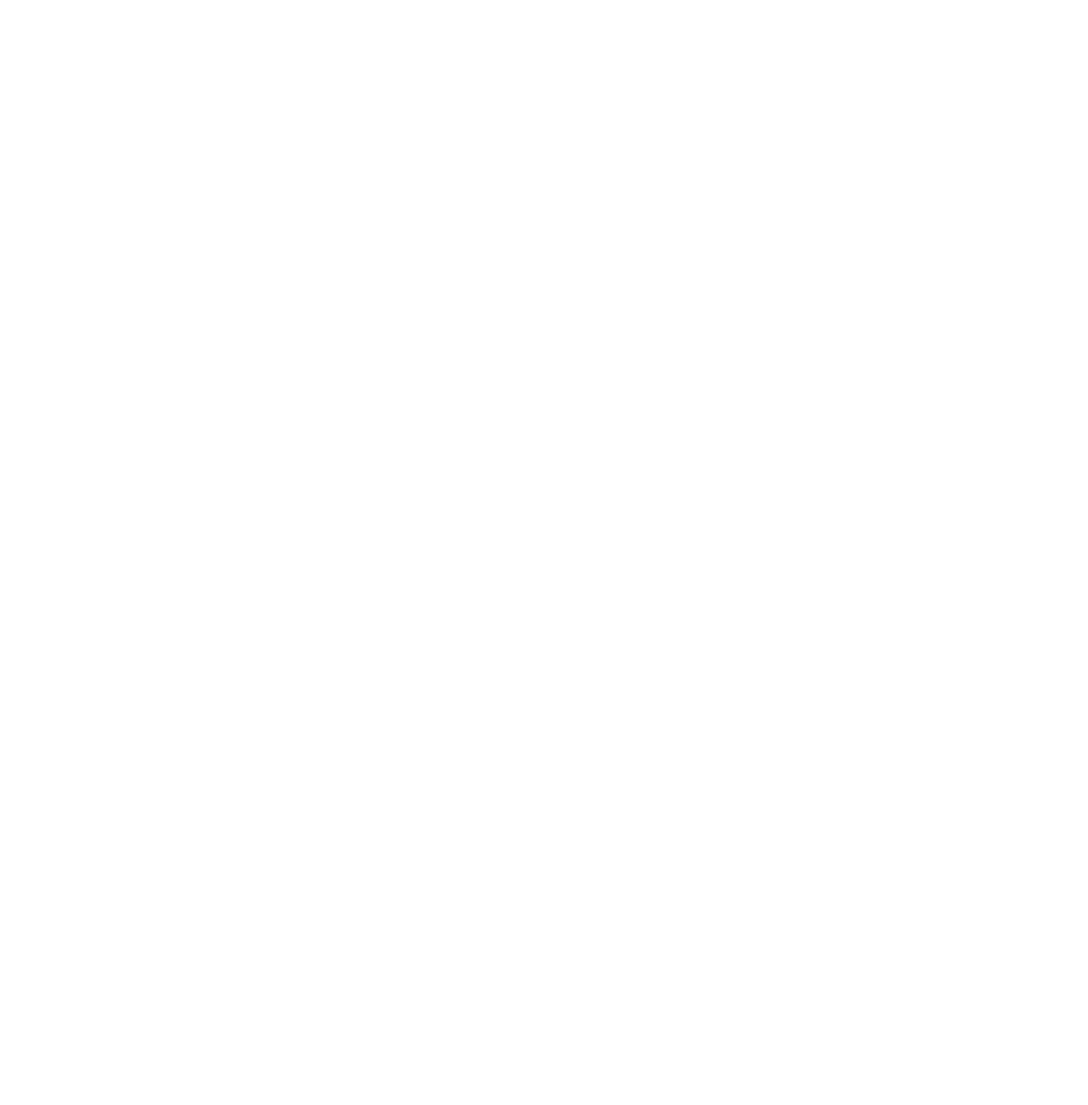
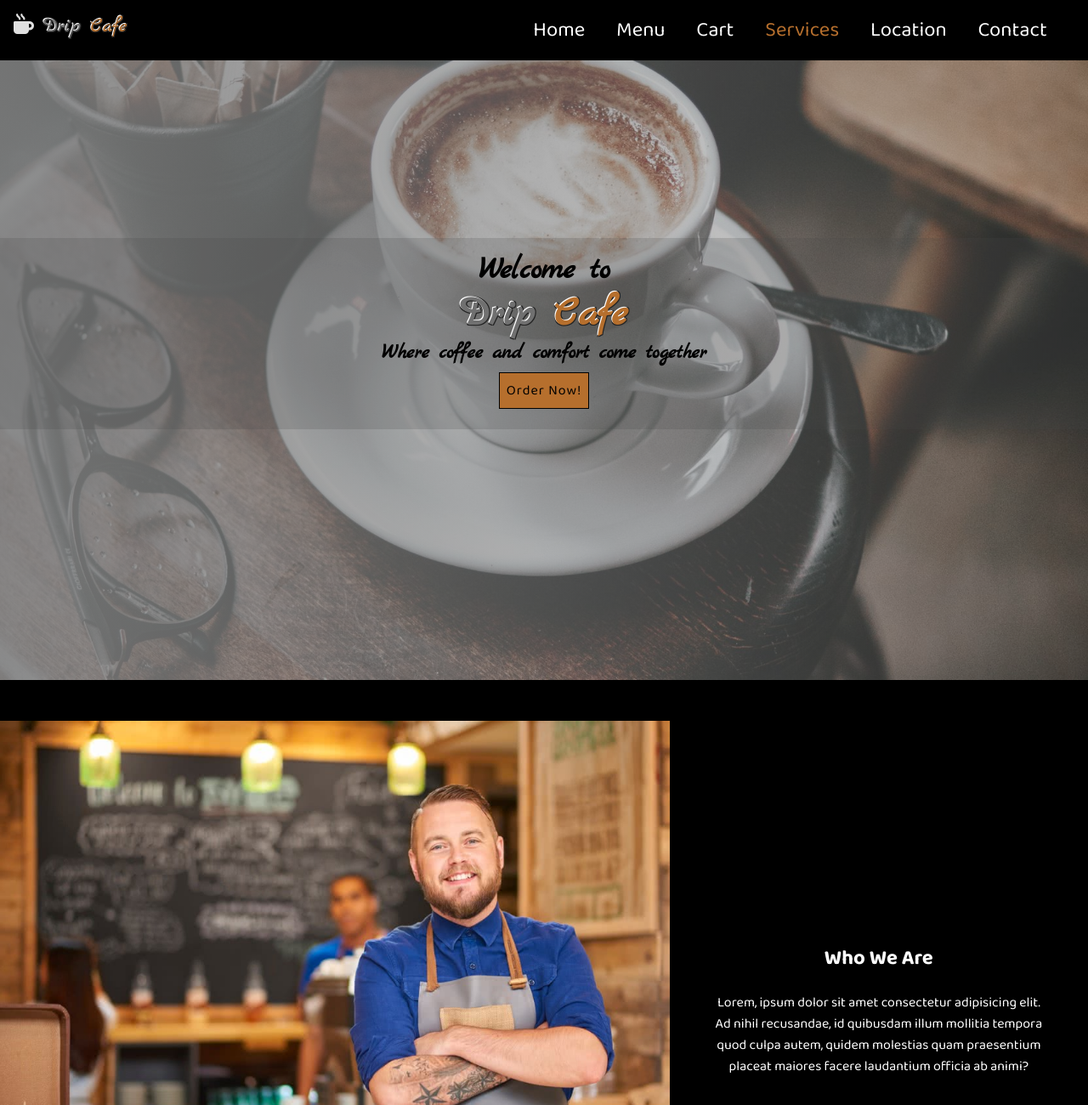
Before and after one commit to lchua2314/Coffee-Shop-Website, a plain HTML site: page services.html in a window 1280 px wide. Shown: the top 1300 px of the page at 85% size. Before the commit the page ends 800 px from the top, so only its background shows below. Drawn offline with Linux system fonts and the light colour scheme.

Commit message:
Initial services page copied from home page

```diff
--- a/scss/main.scss
+++ b/scss/main.scss
@@ -3,6 +3,7 @@
 @import "home";
 @import "cart";
 @import "responsive";
+@import "services";
 
 header {
   position: fixed;
--- /dev/null
+++ b/scss/services.scss
@@ -0,0 +1,109 @@
+.services {
+  font-family: "Baloo 2", cursive;
+  .pic-area {
+    height: 100vh;
+    padding-top: 35vh;
+    overflow: hidden;
+    align-items: center;
+    text-align: center;
+    background: linear-gradient(to right, rgba(grey, 0.9), rgba(grey, 0.3)),
+      url("../img/image-1.jpg") center top no-repeat;
+    background-size: cover;
+    font-family: "Marck Script", cursive;
+
+    h1,
+    h2,
+    h3 {
+      font-weight: 800;
+    }
+
+    h1 {
+      font-size: 48px;
+    }
+
+    h2 {
+      font-size: 36px;
+    }
+
+    h3 {
+      font-size: 24px;
+    }
+
+    .pic-area-text {
+      padding: 1rem;
+      background: rgba(71, 71, 71, 0.2);
+    }
+
+    .btn-order {
+      cursor: pointer;
+      font-family: "Baloo 2", cursive;
+      text-decoration: none;
+      outline: none;
+      padding: 0.5rem;
+      margin: 0.5rem;
+      font-size: 1rem;
+      letter-spacing: 1px;
+      background: $primary-color;
+      border: 1px solid black;
+      @include transition-ease;
+
+      &:hover {
+        background: $hover-color;
+      }
+    }
+  }
+
+  .main-area {
+    h1 {
+      text-align: center;
+      margin: 20px;
+    }
+
+    p {
+      align-items: center;
+      text-align: center;
+      margin: 0 3rem;
+    }
+
+    .section-area {
+      .intro {
+        padding: 3rem 0;
+        display: flex;
+        color: white;
+        background: black;
+      }
+
+      .services {
+        padding: 3rem 0;
+        display: flex;
+        color: black;
+        background: $primary-color;
+      }
+
+      .menu {
+        padding: 3rem 0;
+        display: flex;
+        color: black;
+        background: $secondary-color;
+      }
+
+      .box {
+        &-img {
+          img {
+            width: 100%;
+            height: 100%;
+          }
+        }
+
+        &-text {
+          width: 50%;
+          padding-top: 30vh;
+        }
+      }
+    }
+  }
+
+  footer {
+    background-color: $secondary-color;
+  }
+}
--- a/services.html
+++ b/services.html
@@ -0,0 +1,146 @@
+<!DOCTYPE html>
+<html lang="en">
+  <head>
+    <meta charset="UTF-8" />
+    <meta name="viewport" content="width=device-width, initial-scale=1.0" />
+    <title>Drip Cafe - Services</title>
+    <link rel="stylesheet" href="css/main.css" />
+    <link
+      href="https://fonts.googleapis.com/css2?family=Baloo+2:wght@400;700&family=Marck+Script&display=swap"
+      rel="stylesheet"
+    />
+  </head>
+
+  <body>
+    <header>
+      <nav class="nav">
+        <a class="logo" href="index.html"
+          ><span class="mug-logo"><i class="fas fa-mug-hot"></i></span>
+          <span class="logo-first">Drip</span>
+          <span class="logo-last">Cafe</span>
+        </a>
+
+        <ul class="menu-nav">
+          <li class="menu-nav__item">
+            <a href="index.html" class="menu-nav__link">
+              Home
+            </a>
+          </li>
+          <li class="menu-nav__item">
+            <a href="menu.html" class="menu-nav__link">
+              Menu
+            </a>
+          </li>
+          <li class="menu-nav__item">
+            <a href="cart.html" class="menu-nav__link">
+              Cart
+            </a>
+          </li>
+          <li class="menu-nav__item active">
+            <a href="services.html" class="menu-nav__link">
+              Services
+            </a>
+          </li>
+          <li class="menu-nav__item">
+            <a href="location.html" class="menu-nav__link">
+              Location
+            </a>
+          </li>
+          <li class="menu-nav__item">
+            <a href="contact.html" class="menu-nav__link">
+              Contact
+            </a>
+          </li>
+        </ul>
+      </nav>
+    </header>
+
+    <main>
+      <section class="services">
+        <div class="pic-area">
+          <div class="pic-area-text">
+            <h2>Welcome to</h2>
+            <h1 class="home__name">
+              <span class="logo-first">Drip</span>
+              <span class="logo-last">Cafe</span>
+            </h1>
+            <h3>Where coffee and comfort come together</h3>
+            <button class="btn-order">Order Now!</button>
+          </div>
+        </div>
+        <div class="main-area">
+          <div class="section-area">
+            <div class="intro">
+              <div class="box-img">
+                <img src="img/who-we-are.jpg" alt="Who We Are" />
+              </div>
+              <div class="box-text">
+                <h1>Who We Are</h1>
+                <p>
+                  Lorem, ipsum dolor sit amet consectetur adipisicing elit. Ad
+                  nihil recusandae, id quibusdam illum mollitia tempora quod
+                  culpa autem, quidem molestias quam praesentium placeat maiores
+                  facere laudantium officia ab animi?
+                </p>
+              </div>
+            </div>
+          </div>
+          <div class="section-area">
+            <div class="services">
+              <div class="box-text">
+                <h1>Our Services</h1>
+                <p>
+                  Lorem, ipsum dolor sit amet consectetur adipisicing elit. Ad
+                  nihil recusandae, id quibusdam illum mollitia tempora quod
+                  culpa autem, quidem molestias quam praesentium placeat maiores
+                  facere laudantium officia ab animi?
+                </p>
+              </div>
+              <div class="box-img">
+                <img src="img/services.jpg" alt="Services" />
+              </div>
+            </div>
+          </div>
+          <div class="section-area">
+            <div class="menu">
+              <div class="box-img">
+                <img src="img/menu.jpg" alt="Menu" />
+              </div>
+              <div class="box-text">
+                <h1>Menu</h1>
+                <p>
+                  Lorem, ipsum dolor sit amet consectetur adipisicing elit. Ad
+                  nihil recusandae, id quibusdam illum mollitia tempora quod
+                  culpa autem, quidem molestias quam praesentium placeat maiores
+                  facere laudantium officia ab animi?
+                </p>
+              </div>
+            </div>
+          </div>
+        </div>
+        <footer>
+          <div class="icons">
+            <a href="#!">
+              <i class="fab fa-twitter"></i>
+            </a>
+            <a href="#!">
+              <i class="fab fa-facebook"></i>
+            </a>
+            <a href="#!">
+              <i class="fab fa-instagram"></i>
+            </a>
+            <a href="#!">
+              <i class="fab fa-snapchat-square"></i>
+            </a>
+          </div>
+          <div class="copyright">&copy; Copyright 2020</div>
+        </footer>
+      </section>
+    </main>
+    <script src="js/script.js"></script>
+    <script
+      src="https://kit.fontawesome.com/c057664144.js"
+      crossorigin="anonymous"
+    ></script>
+  </body>
+</html>
```
Also changed, not shown: css/main.css.
